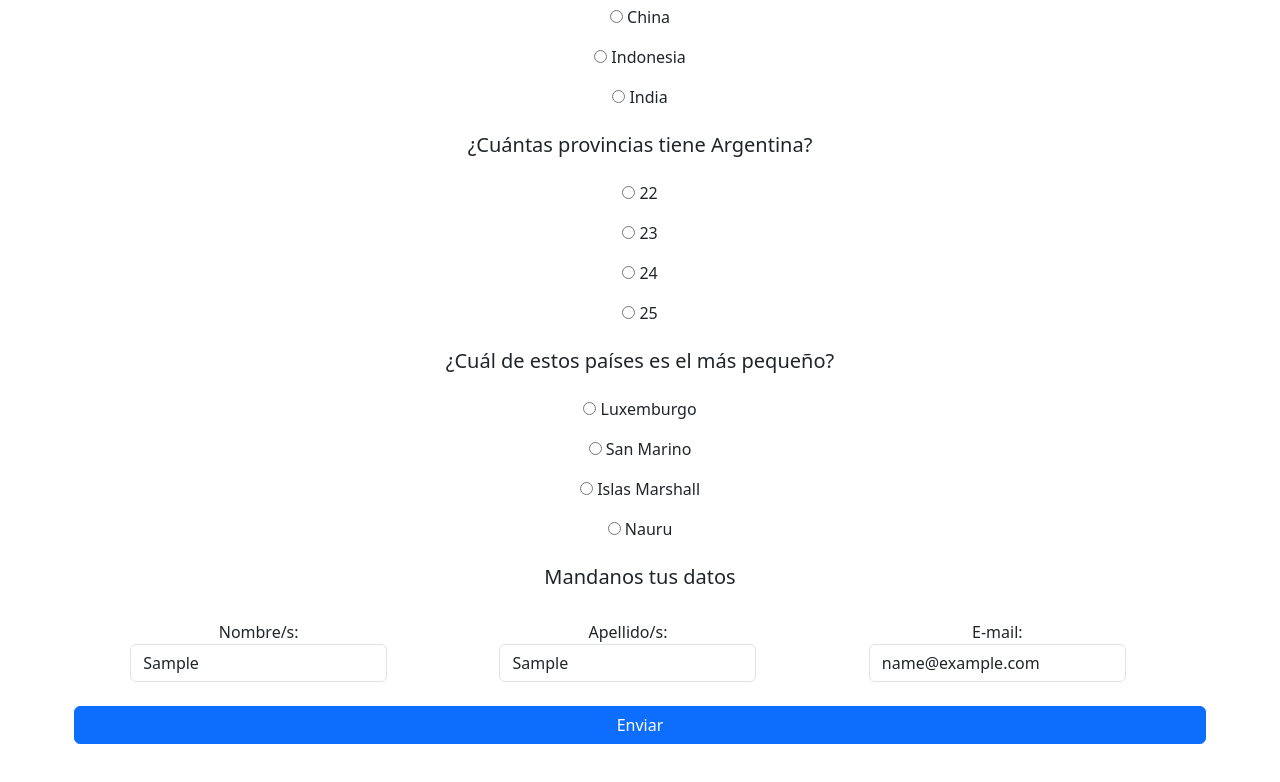
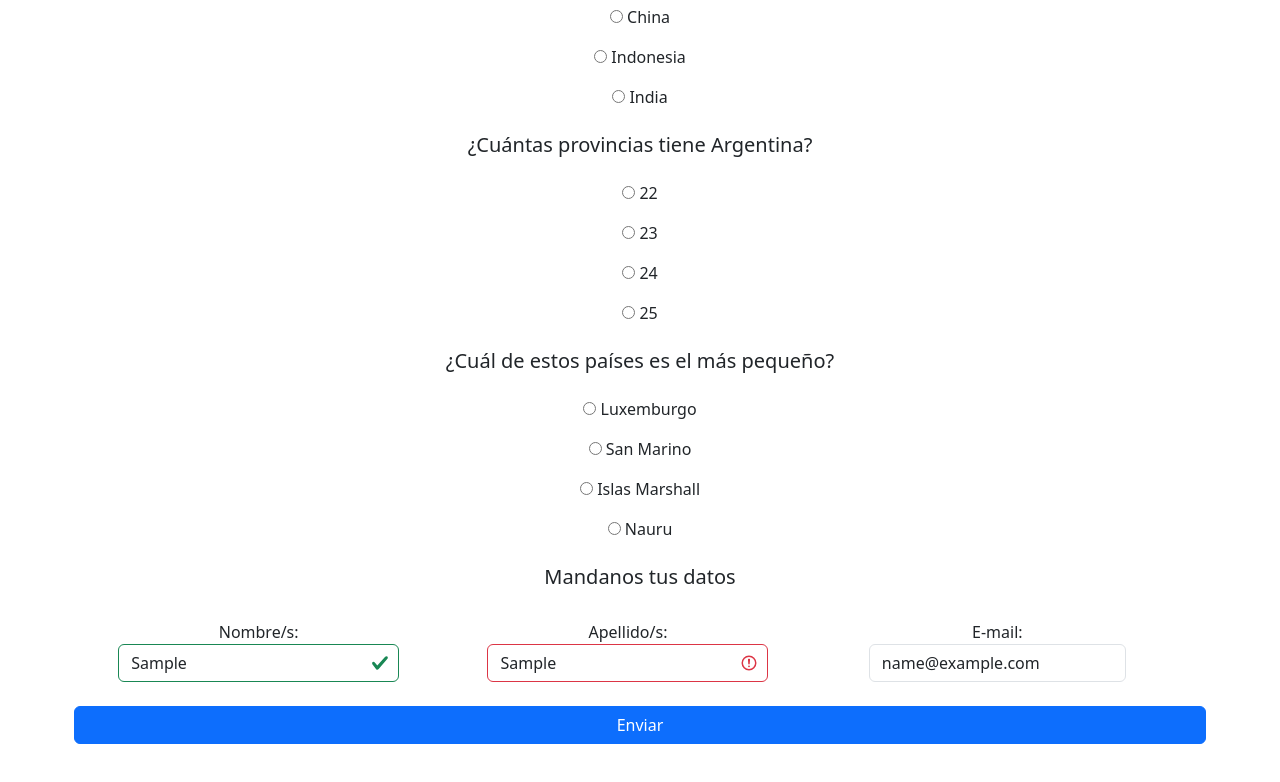
Before and after one commit to FranciscoCasais/TallerSopInf2023, a plain HTML site: page PaginaConBootstrap/validacionconjquery.html in a window 1280 px wide. Both pictures are taken after typing "Sample", "Sample", "name@example.com" into the empty fields and a click on the button "Enviar". Shown: the part 654-1436 px from the top of the page. Drawn offline with nearby package versions, Linux system fonts and the light colour scheme; files whose address does not match are found by name.

Commit message:
Update validacionconjquery.html

```diff
--- a/PaginaConBootstrap/validacionconjquery.html
+++ b/PaginaConBootstrap/validacionconjquery.html
@@ -119,24 +119,24 @@
             }
             function validarDatos(event) {
                 event.preventDefault();
-                if(validarNombre($("#nombre").value)) {
+                if(validarNombre($("#nombre").val)) {
                     $("#nombre").removeClass("is-invalid");
                     $("#nombre").addClass("is-valid");
                 } else {
                     $("#nombre").addClass("is-invalid");
                 }
-                if(validarNombre($("#apellido").value)) {
+                if(validarNombre($("#apellido").val)) {
                     $("#apellido").removeClass("is-invalid");
                     $("#apellido").addClass("is-valid");
                 } else {
                     $("#apellido").addClass("is-invalid");
                 }
                 var cantidadArrobas=0,espacioDetectado;
-                for(var i=0;i<$("#email").value.length;i++) {
-                    if($("#email").value[i]==' ') {
+                for(var i=0;i<$("#email").val.length;i++) {
+                    if($("#email").val[i]==' ') {
                         espacioDetectado=true;
                     }
-                    else if($("#email").value[i]=='@') {
+                    else if($("#email").val[i]=='@') {
                         cantidadArrobas++;
                     }
                 }
```
